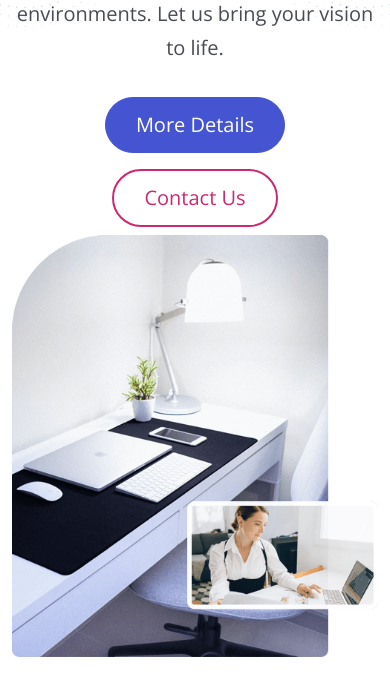
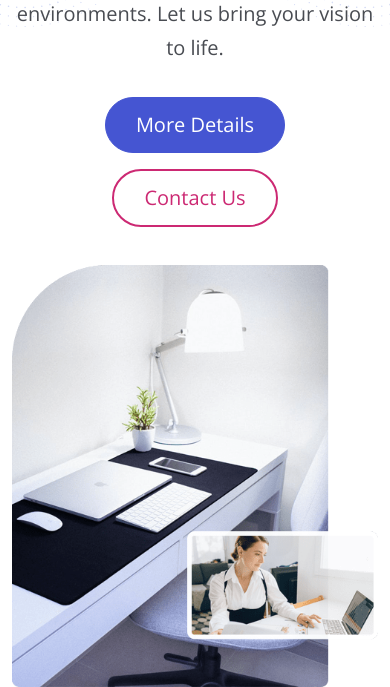
Before and after one commit to mihl20/yavin-office, a website: page index.html in a window 390 px wide. Shown: the part 379-1066 px from the top of the page. Before the commit the page ends 1036 px from the top, so only its background shows below. Drawn offline with nearby package versions, Linux system fonts and the light colour scheme; files that its build step writes are made by us from their sources.

Commit message:
Modified CSS

```diff
--- a/css/styles.css
+++ b/css/styles.css
@@ -44,4 +44,7 @@
     right: -100px;
     width: 250px;
   }
+  .header .image-container {
+    margin-top: 30px;
+  }
 }
```
